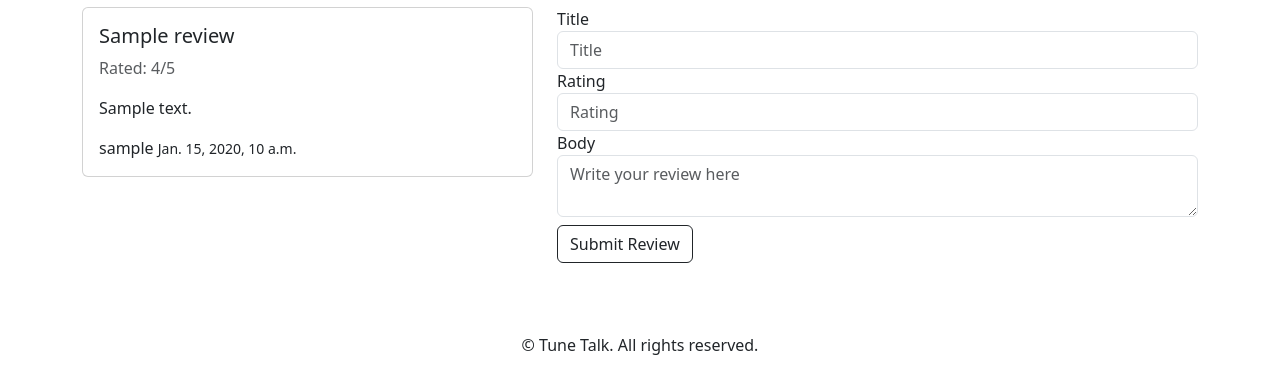
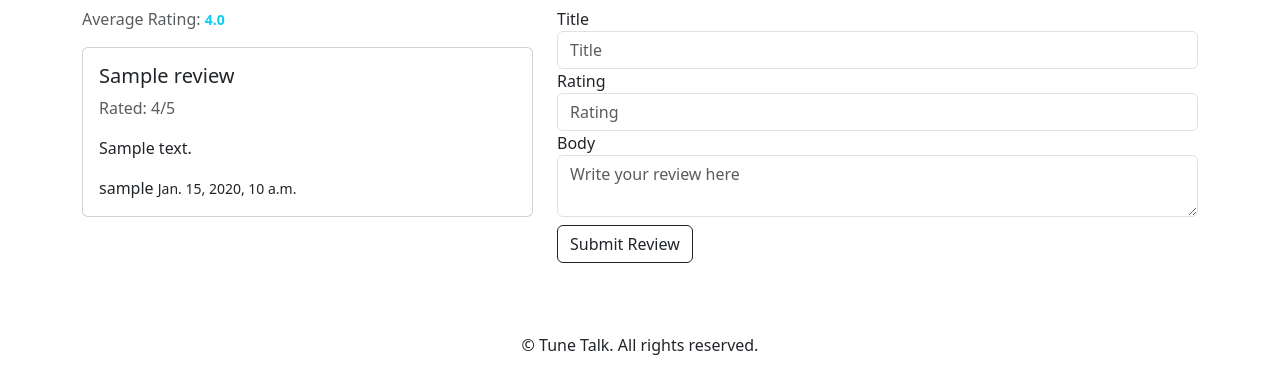
Before and after one commit to xnaavii/tune-talk-pp4, a Django app: template home/templates/home/album_detail.html in a window 1280 px wide. Shown: the part 427-800 px from the top of the page. Run offline with Django 5.2, Linux system fonts and the light colour scheme; tables that the repository leaves empty hold one stand-in row (values such as "Sample post"); the template is opened without the code that fills it: values that come from a table or form of the project are taken from there, most other values are stand-ins (such as "Sample title", 1, 10 or a date in 2020).

Commit message:
display average rating for the album

```diff
--- a/home/models.py
+++ b/home/models.py
@@ -16,6 +16,13 @@ class Album(models.Model):
     artwork = models.URLField(blank=True, default='')
     released = models.CharField(max_length=200)
 
+    def average_rating(self):
+        reviews = self.reviews.all()
+        if reviews.exists():
+            return sum(review.rating for review in reviews) / reviews.count()
+        else:
+            return 0
+
     def __str__(self):
         return self.title
 
--- a/home/templates/home/album_detail.html
+++ b/home/templates/home/album_detail.html
@@ -6,11 +6,13 @@
             <img class="img-fluid rounded" src="{{ album.artwork }}" alt="Album Artwork">
         </div>
         <div class="col-md-7 mt-2 d-flex flex-column justify-content-between">
+            <!-- Album Details -->
             <h1>{{ album.title }}</h1>
             <h2 class="text-muted">{{ album.artist }}</h2>
             <p>Released: <small class="text-muted">{{ album.released }}</small></p>
             <div style="max-height: 300px; overflow-y: auto;">
                 <ul class="list-group">
+                    <!-- Display Track List with Links -->
                     {% for track in tracks %}
                     <a href="{{ track.external_urls.spotify }}" target="_blank" class="list-group-item list-group-item-action">
                         {{ track.track_number }}. {{ track.name }}
@@ -23,8 +25,21 @@
     <div class="row">
         <div class="col-md-5">
             <h2 class="mt-3">Reviews</h2>
+            <!-- Display Average Rating Based on The Album Rating -->
+            <p class="text-muted">Average Rating:
+                <small class="
+                {% if album.average_rating == 1 %}text-danger
+                {% elif album.average_rating == 2%}text-secondary
+                {% elif album.average_rating == 3 %}text-warning
+                {% elif album.average_rating == 4 %}text-info
+                {% elif album.average_rating == 5 %}text-success
+                {% endif %}">
+                    <strong>{{ album.average_rating }}</strong>
+                </small>
+            </p>
+            <!-- Display Album Reviews -->
             {% for review in reviews %}
-            <div class="card">
+            <div class="card mb-3">
                 <div class="card-body">
                 <h5 class="card-title">{{ review.title }}</h5>
                 <p class="card-text  text-body-secondary">Rated: {{ review.rating }}/5</p>
```
